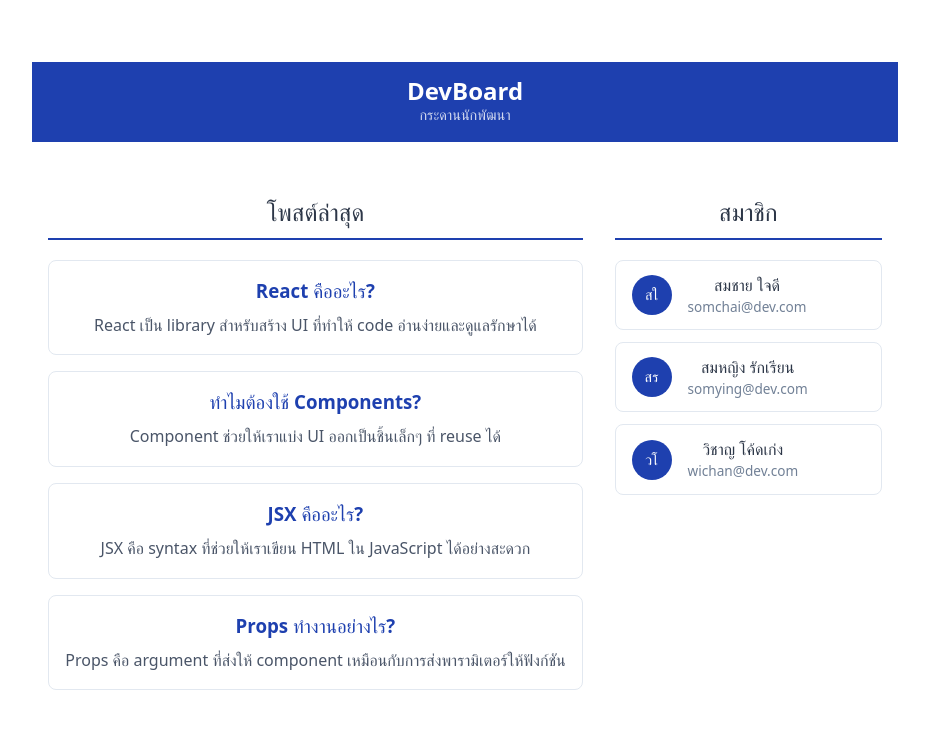
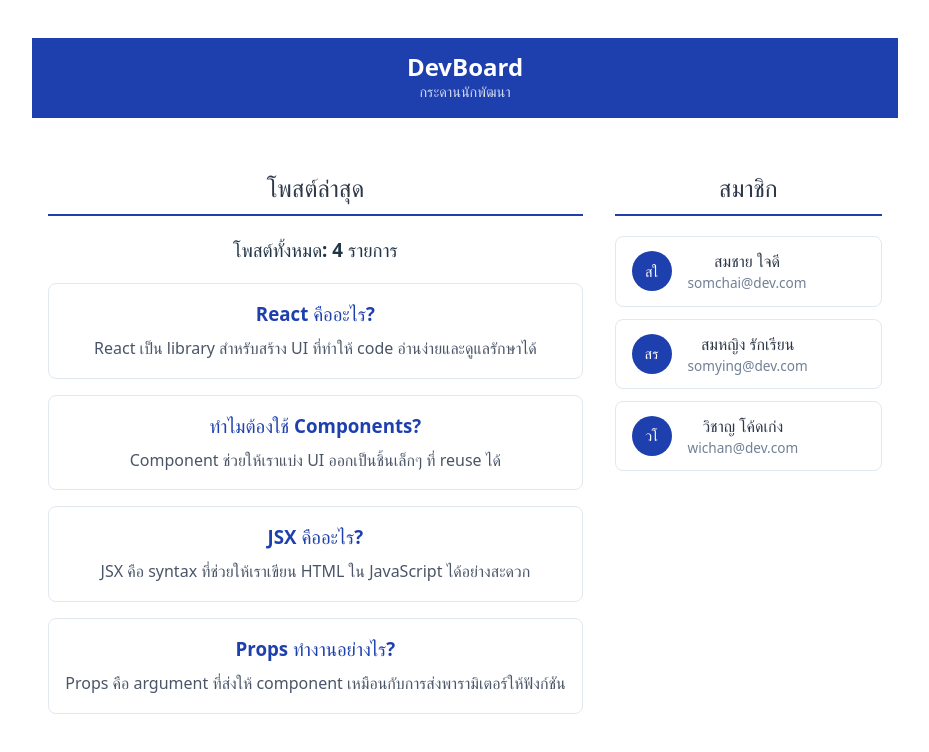
Before and after one commit to Supaporn67160413/devboard-67160413, a React (Vite) app: page / in a window 1280 px wide. Shown: the top 752 px of the page, without its empty margins (175-1104 px from the left). Built offline with nearby package versions, Linux system fonts and the light colour scheme.

Commit message:
feat: add PostCount component for challenge level 1

```diff
--- /dev/null
+++ b/src/components/PostCount.jsx
@@ -0,0 +1,9 @@
+function PostCount({ count }) {
+  return (
+    <div>
+      <h3>โพสต์ทั้งหมด: {count} รายการ</h3>
+    </div>
+  );
+}
+
+export default PostCount;
--- a/src/components/PostList.jsx
+++ b/src/components/PostList.jsx
@@ -1,4 +1,5 @@
 import PostCard from "./PostCard";
+import PostCount from "./PostCount";
 
 function PostList({ posts }) {
   return (
@@ -12,6 +13,7 @@
       >
         โพสต์ล่าสุด
       </h2>
+      <PostCount count={posts.length} />
       {posts.map((post) => (
         <PostCard key={post.id} title={post.title} body={post.body} />
       ))}
```
